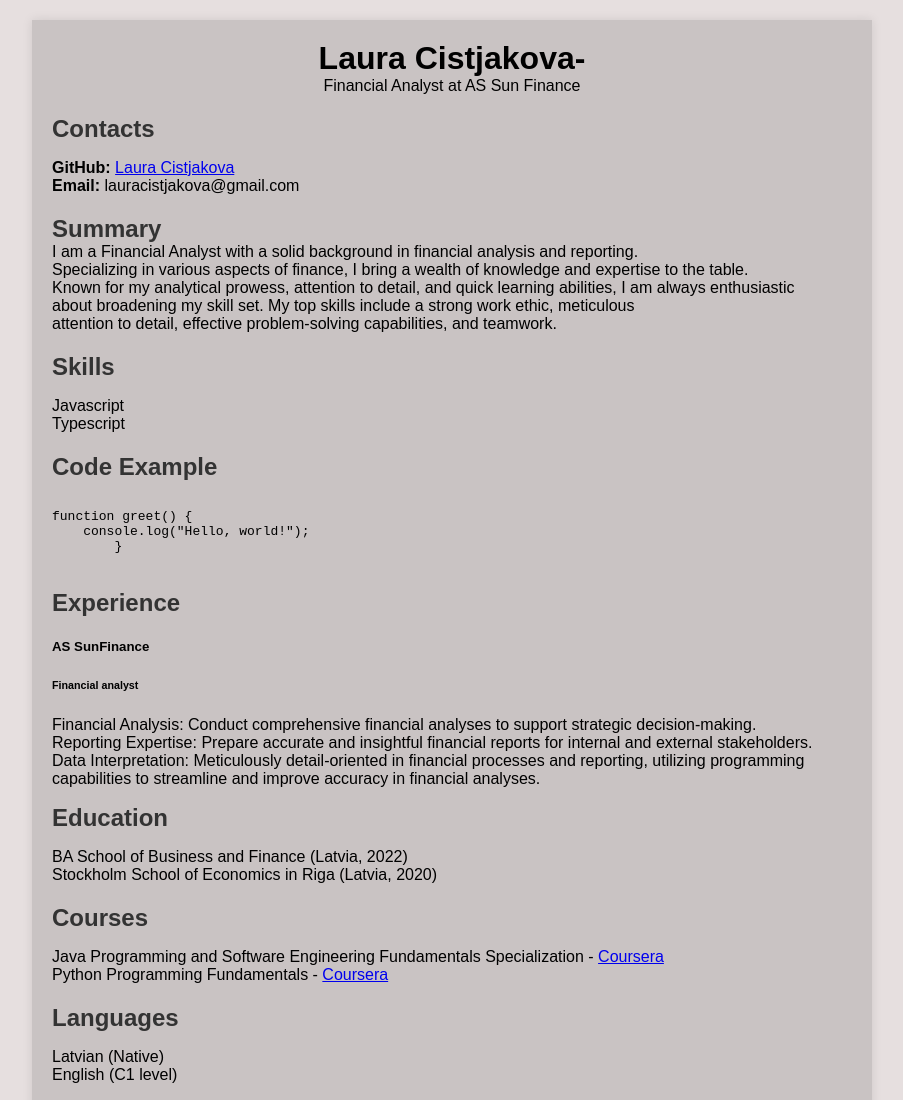
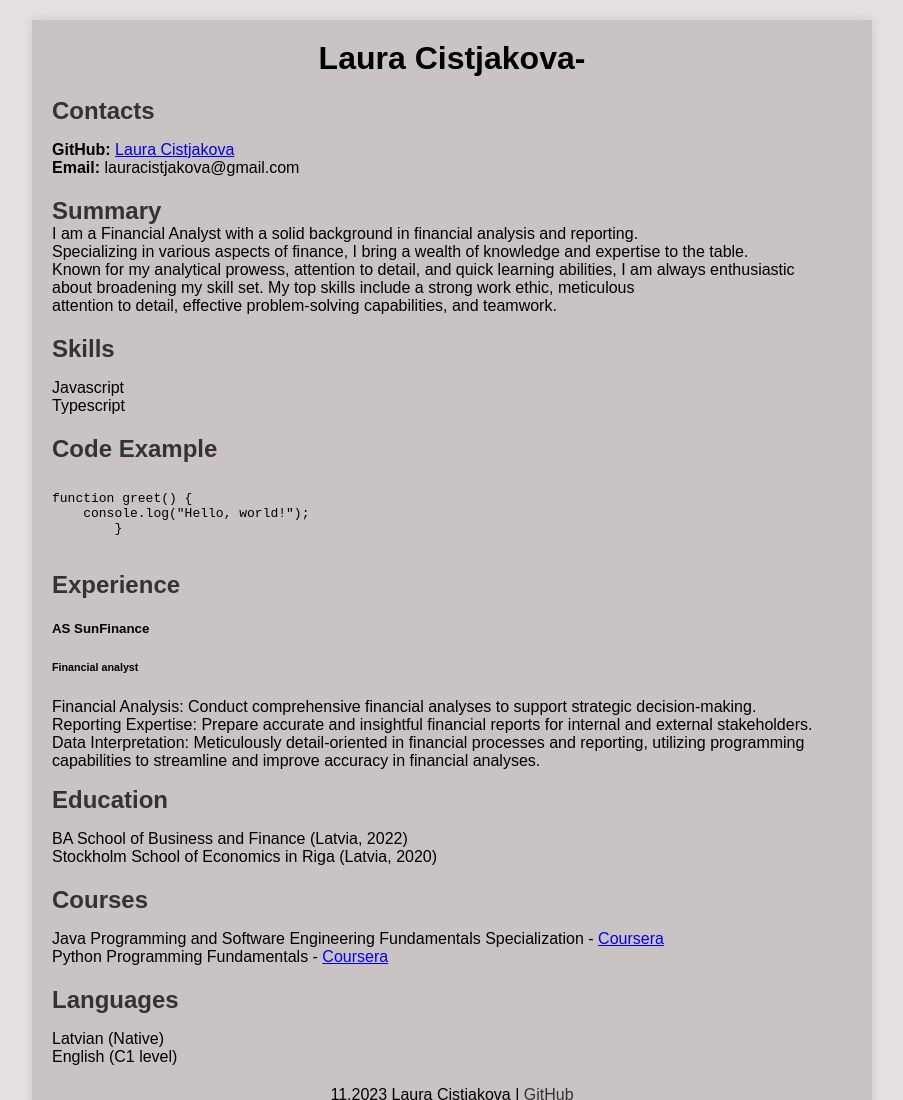
Before and after one commit to LauraCistjakova/rsschool-cv-, a plain HTML site: page index.html in a window 1280 px wide. Shown: the top 1100 px of the page, without its empty margins (188-1091 px from the left). Drawn offline with Linux system fonts and the light colour scheme.

Commit message:
Update index.html

```diff
--- a/index.html
+++ b/index.html
@@ -13,7 +13,6 @@
     <div id="content">
         <header>
             <h1>Laura Cistjakova-</h1>
-            <p>Financial Analyst at AS Sun Finance</p>
         </header>
 
         <section id="contacts">
```
